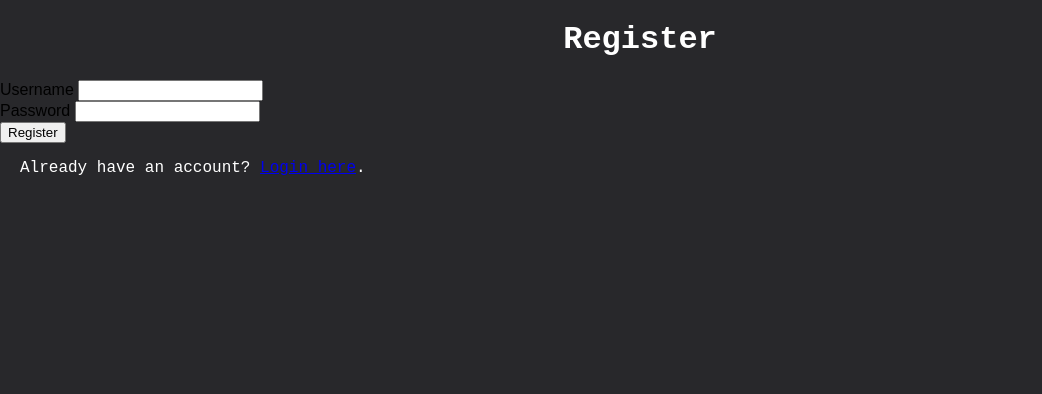
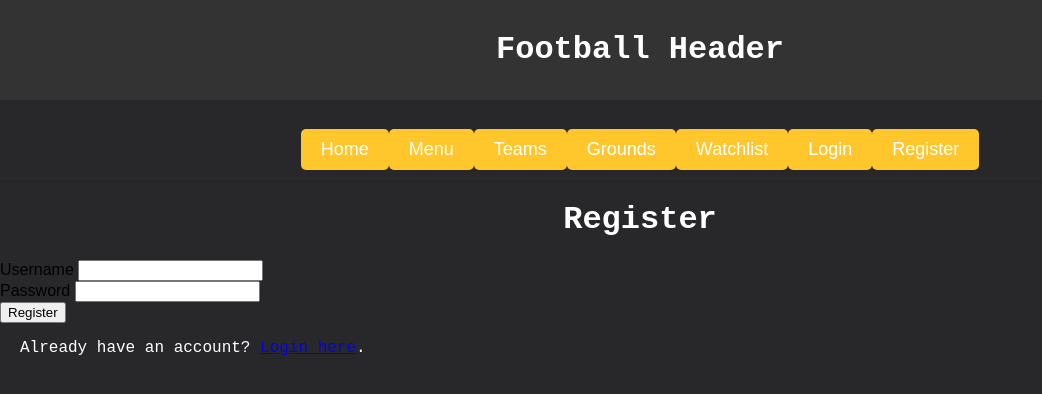
Before and after one commit to benworralll/football, a Flask app: page /register in a window 1280 px wide. Shown: the top 394 px of the page, without its empty margins (0-1042 px from the left). Run offline with Flask 3, Linux system fonts and the light colour scheme.

Commit message:
added nav to watchlist, register and login page

```diff
--- a/app/templates/login.html
+++ b/app/templates/login.html
@@ -10,6 +10,9 @@
     <header>
         {% include "header.html" %}
     </header>
+    <nav>
+        {% include "nav.html" %}
+    </nav>
     <main>
         <h1>Login</h1>
         <form method="POST" action="{{ url_for('login') }}">
--- a/app/templates/nav.html
+++ b/app/templates/nav.html
@@ -3,6 +3,7 @@
     <a href="/menu" class="active">Menu</a>
     <a href="/teams" class="active">Teams</a>
     <a href="/grounds" class="active">Grounds</a>
-    <a href="/watchlist" class="active">Watchlist</a>
-    <a href="/games" class="active">Games</a>
+    <a href="/view_watchlist" class="active">Watchlist</a>
+    <a href="/login" class="active">Login</a>
+    <a href="/register" class="active">Register</a>
 </div>
--- a/app/templates/register.html
+++ b/app/templates/register.html
@@ -7,6 +7,12 @@
     <link rel="stylesheet" href="{{ url_for('static', filename='css/style.css') }}">
 </head>
 <body>
+    <header>
+        {% include "header.html" %}
+    </header>
+    <nav>
+        {% include "nav.html" %}
+    </nav>
     <div class="container">
         <h1>Register</h1>
         <form action="{{ url_for('register') }}" method="post">
--- a/app/templates/watchlist.html
+++ b/app/templates/watchlist.html
@@ -10,6 +10,9 @@
     <header>
         {% include "header.html" %}
     </header>
+    <nav>
+        {% include "nav.html" %}
+    </nav>
     <main>
         <h1>Watchlist</h1>
         <div class="watchlist-items">
```
